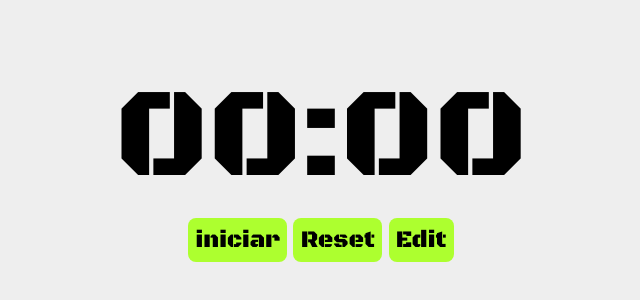
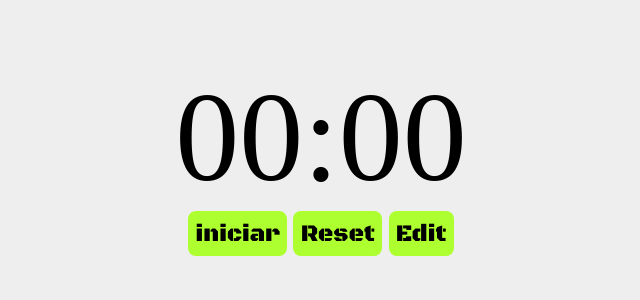
Before and after one commit to diegofernandoalayon/Timer-react, a React (Vite) app: page / in a window 1280 px wide. Shown: the part 240-540 px from the top of the page, without its empty margins (319-959 px from the left). Built offline with nearby package versions, Linux system fonts and the light colour scheme; a web font is replaced by a local one.

Commit message:
modificando main para usar react-router-dom v6

```diff
--- a/src/index.css
+++ b/src/index.css
@@ -1,11 +1,12 @@
-body {
+/* body {
   margin: 0;
-  font-family: 'Black Ops One', cursive;
+  font-family: var(--font-family);
   -webkit-font-smoothing: antialiased;
   -moz-osx-font-smoothing: grayscale;
+  color: black;
 }
 
 code {
   font-family: source-code-pro, Menlo, Monaco, Consolas, 'Courier New',
     monospace;
-}
+} */
--- a/src/main.jsx
+++ b/src/main.jsx
@@ -1,10 +1,46 @@
 import React from 'react'
 import ReactDOM from 'react-dom/client'
 import App from './App'
+import { createBrowserRouter, Navigate, RouterProvider } from 'react-router-dom'
+
 import './index.css'
+import Timer from './pages/Timer'
+const router = createBrowserRouter([
+  {
+    path: '/',
+    element: <App />,
+    errorElement: <Navigate to='/casa'/>,
+    children: [
+      {
+        path: '/timer',
+        element: <Timer />
+      },
+      {
+        path: '/chronometer/',
+        element: <h1>casita</h1>
+      },
+      {
+        path: '/countdown',
+        element: <h1>CountDown</h1>
+      },
+      {
+        path: '/timero',
+        element: <h1>Timer</h1>
+      }
+    ]
+  },
+  {
+    path: '/casa',
+    element: <h1>hola mundo</h1>
+  },
+  {
+    path: '/*',
+    element: <h1>esta es la ruta default</h1>
+  }
+])
 
 ReactDOM.createRoot(document.getElementById('root')).render(
   <React.StrictMode>
-    <App />
+    <RouterProvider router={router}/>
   </React.StrictMode>
 )
```
